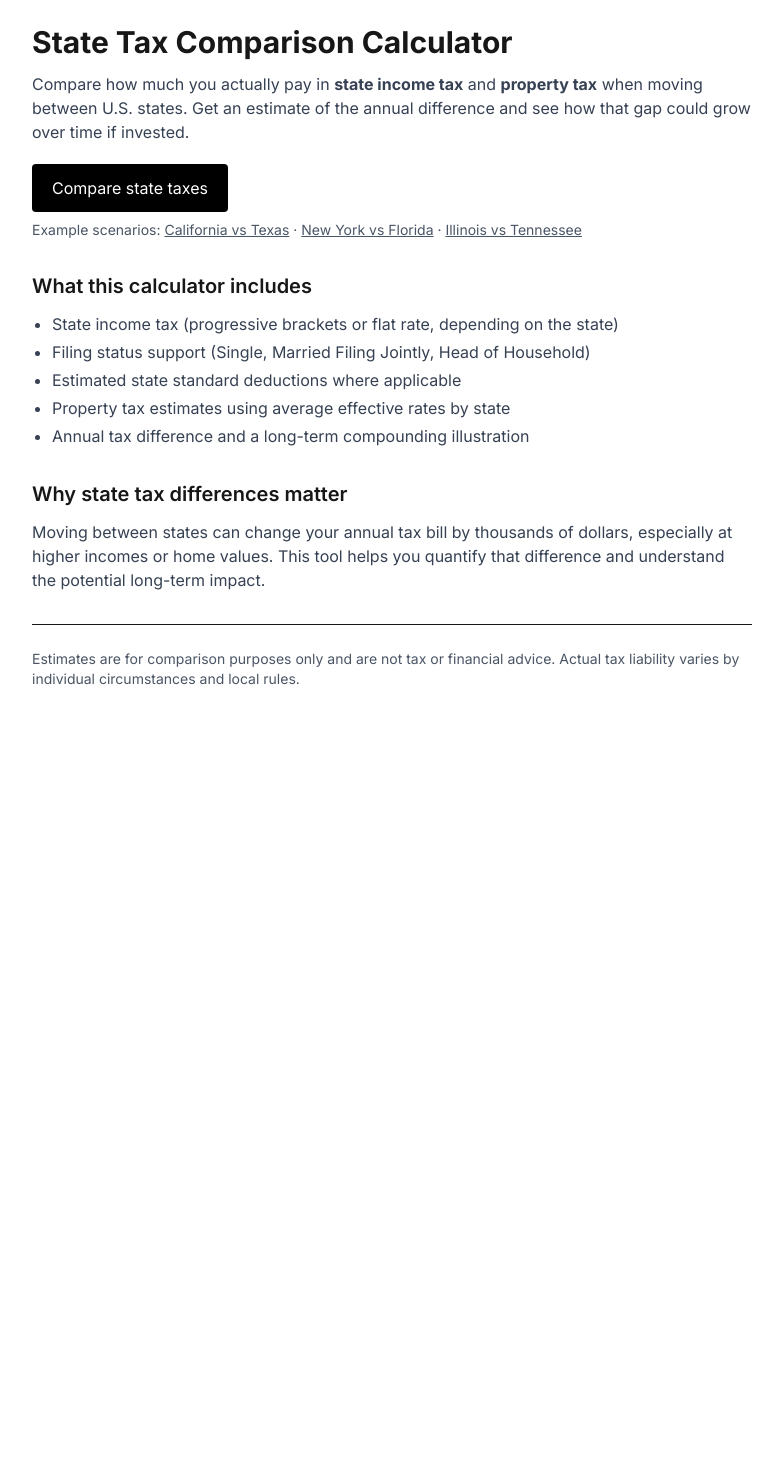
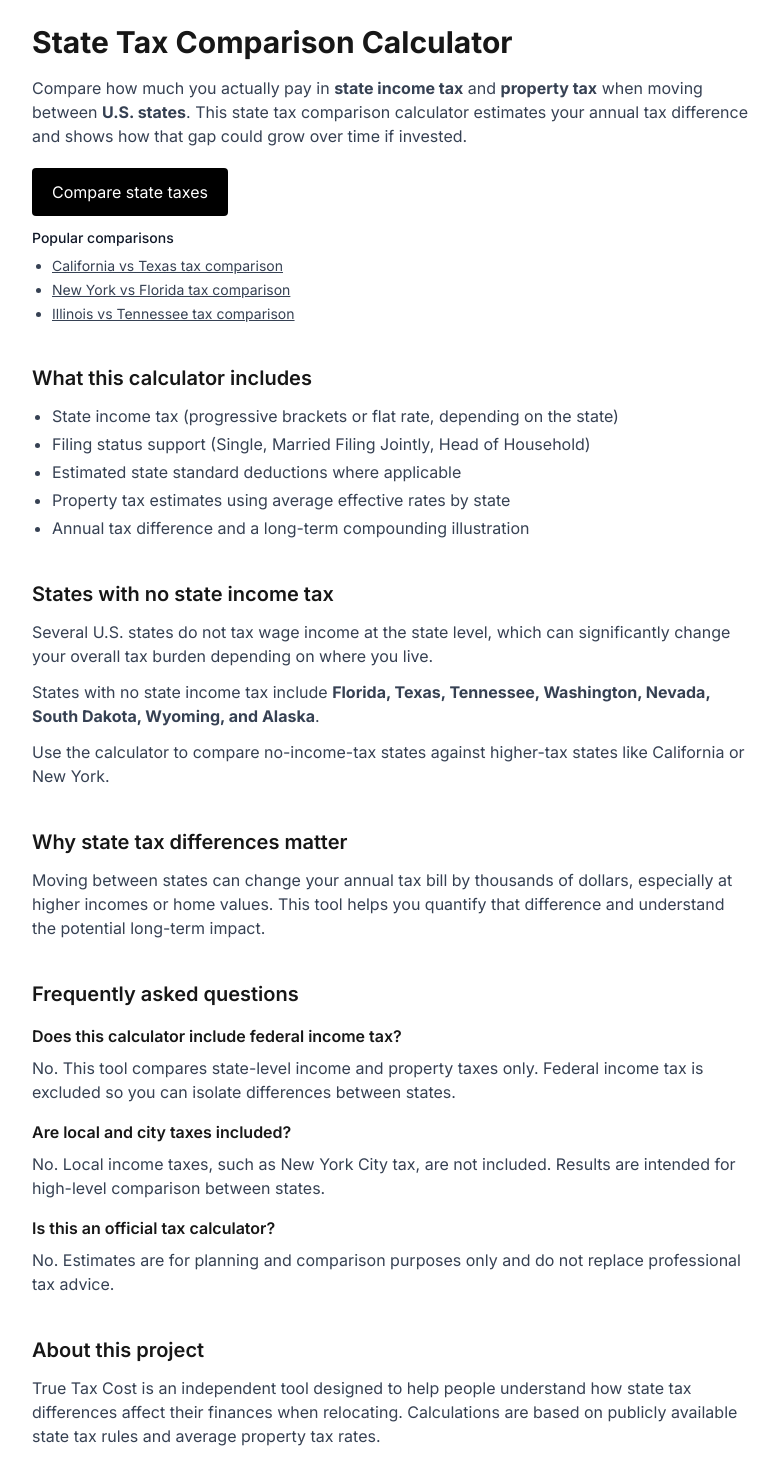
Before and after one commit to ABULOC/tax-compare, a Next.js app: page / in a window 1280 px wide. Shown: the top 1470 px of the page, without its empty margins (248-1031 px from the left). Before the commit the page ends 800 px from the top, so only its background shows below. Built offline with nearby package versions, Linux system fonts and the light colour scheme.

Commit message:
Improve homepage SEO content

```diff
--- a/app/page.tsx
+++ b/app/page.tsx
@@ -2,21 +2,22 @@ import Link from "next/link";
 
 export default function Home() {
   return (
-    <main className="max-w-3xl mx-auto p-6 space-y-8">
+    <main className="max-w-3xl mx-auto p-6 space-y-10">
       {/* Hero */}
-      <header className="space-y-3">
+      <header className="space-y-4">
         <h1 className="text-3xl font-bold">
           State Tax Comparison Calculator
         </h1>
 
         <p className="text-gray-700">
           Compare how much you actually pay in <strong>state income tax</strong>{" "}
-          and <strong>property tax</strong> when moving between U.S. states. Get
-          an estimate of the annual difference and see how that gap could grow
+          and <strong>property tax</strong> when moving between{" "}
+          <strong>U.S. states</strong>. This state tax comparison calculator
+          estimates your annual tax difference and shows how that gap could grow
           over time if invested.
         </p>
 
-        <div className="pt-2">
+        <div className="pt-1">
           <Link
             href="/compare"
             className="inline-block rounded bg-black px-5 py-3 text-white"
@@ -24,19 +25,37 @@ export default function Home() {
             Compare state taxes
           </Link>
 
-          <div className="mt-2 text-sm text-gray-600">
-            Example scenarios:{" "}
-            <Link href="/compare" className="underline">
-              California vs Texas
-            </Link>
-            {" · "}
-            <Link href="/compare" className="underline">
-              New York vs Florida
-            </Link>
-            {" · "}
-            <Link href="/compare" className="underline">
-              Illinois vs Tennessee
-            </Link>
+          <div className="mt-3 text-sm text-gray-700">
+            <div className="font-medium text-gray-900">
+              Popular comparisons
+            </div>
+
+            <ul className="mt-2 list-disc pl-5 space-y-1">
+              <li>
+                <Link
+                  href="/compare/california-vs-texas"
+                  className="underline"
+                >
+                  California vs Texas tax comparison
+                </Link>
+              </li>
+              <li>
+                <Link
+                  href="/compare/new-york-vs-florida"
+                  className="underline"
+                >
+                  New York vs Florida tax comparison
+                </Link>
+              </li>
+              <li>
+                <Link
+                  href="/compare/illinois-vs-tennessee"
+                  className="underline"
+                >
+                  Illinois vs Tennessee tax comparison
+                </Link>
+              </li>
+            </ul>
           </div>
         </div>
       </header>
@@ -48,12 +67,49 @@ export default function Home() {
         </h2>
 
         <ul className="list-disc pl-5 space-y-1 text-gray-700">
-          <li>State income tax (progressive brackets or flat rate, depending on the state)</li>
-          <li>Filing status support (Single, Married Filing Jointly, Head of Household)</li>
+          <li>
+            State income tax (progressive brackets or flat rate, depending on
+            the state)
+          </li>
+          <li>
+            Filing status support (Single, Married Filing Jointly, Head of
+            Household)
+          </li>
           <li>Estimated state standard deductions where applicable</li>
-          <li>Property tax estimates using average effective rates by state</li>
-          <li>Annual tax difference and a long-term compounding illustration</li>
+          <li>
+            Property tax estimates using average effective rates by state
+          </li>
+          <li>
+            Annual tax difference and a long-term compounding illustration
+          </li>
         </ul>
+      </section>
+
+      {/* No income tax section */}
+      <section className="space-y-3">
+        <h2 className="text-xl font-semibold">
+          States with no state income tax
+        </h2>
+
+        <p className="text-gray-700">
+          Several U.S. states do not tax wage income at the state level, which
+          can significantly change your overall tax burden depending on where
+          you live.
+        </p>
+
+        <p className="text-gray-700">
+          States with no state income tax include{" "}
+          <strong>
+            Florida, Texas, Tennessee, Washington, Nevada, South Dakota,
+            Wyoming, and Alaska
+          </strong>
+          .
+        </p>
+
+        <p className="text-gray-700">
+          Use the calculator to compare no-income-tax states against higher-tax
+          states like California or New York.
+        </p>
       </section>
 
       {/* Why it matters */}
@@ -70,6 +126,58 @@ export default function Home() {
         </p>
       </section>
 
+      {/* FAQ */}
+      <section className="space-y-4">
+        <h2 className="text-xl font-semibold">
+          Frequently asked questions
+        </h2>
+
+        <div className="space-y-2">
+          <h3 className="font-semibold">
+            Does this calculator include federal income tax?
+          </h3>
+          <p className="text-gray-700">
+            No. This tool compares state-level income and property taxes only.
+            Federal income tax is excluded so you can isolate differences
+            between states.
+          </p>
+        </div>
+
+        <div className="space-y-2">
+          <h3 className="font-semibold">
+            Are local and city taxes included?
+          </h3>
+          <p className="text-gray-700">
+            No. Local income taxes, such as New York City tax, are not included.
+            Results are intended for high-level comparison between states.
+          </p>
+        </div>
+
+        <div className="space-y-2">
+          <h3 className="font-semibold">
+            Is this an official tax calculator?
+          </h3>
+          <p className="text-gray-700">
+            No. Estimates are for planning and comparison purposes only and do
+            not replace professional tax advice.
+          </p>
+        </div>
+      </section>
+
+      {/* About */}
+      <section className="space-y-3">
+        <h2 className="text-xl font-semibold">
+          About this project
+        </h2>
+
+        <p className="text-gray-700">
+          True Tax Cost is an independent tool designed to help people
+          understand how state tax differences affect their finances when
+          relocating. Calculations are based on publicly available state tax
+          rules and average property tax rates.
+        </p>
+      </section>
+
       {/* Disclaimer */}
       <section className="border-t pt-6">
         <p className="text-sm text-gray-600">
```
